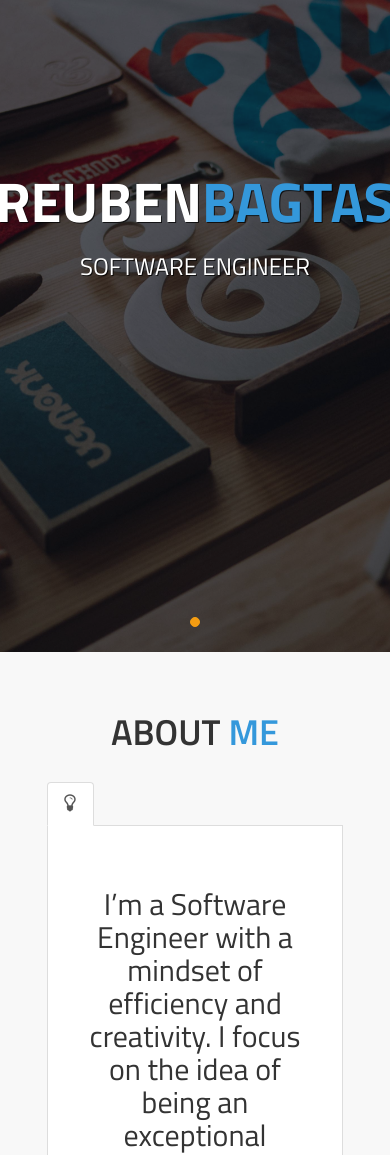
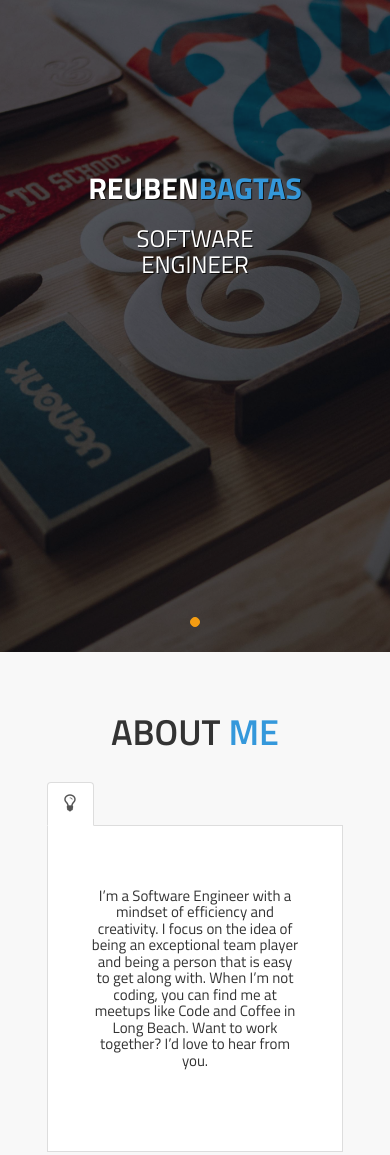
Before and after one commit to ReubenBagtas/ReubenBagtas.github.io, a plain HTML site: page index.html in a window 390 px wide. Shown: the part 192-1347 px from the top of the page. Drawn offline with nearby package versions, Linux system fonts and the light colour scheme.

Commit message:
added @media query
made mobile friendly

```diff
--- a/index.html
+++ b/index.html
@@ -63,7 +63,7 @@
       <div class="slide-1"></div>
       <div class="hero">
         <hgroup>
-            <h1>Reuben<span>Bagtas</span></h1>
+            <h1 id="name">Reuben<span>Bagtas</span></h1>
             <h3>Software Engineer</h3>
         </hgroup>
       </div>
@@ -106,9 +106,7 @@
                           I focus on the idea of being an exceptional team player and being a person that is easy to get along with.
                           When I’m not coding, you can find me at meetups like Code and Coffee in Long Beach.
                           Want to work together? I’d love to hear from you.</h2>
-                      <h4> <br>
-
-                        </h4>
+                      <h4> <br> </h4>
                   </div>
 
 
--- a/style.css
+++ b/style.css
@@ -1,5 +1,14 @@
 * { box-sizing: border-box; }
 
+@media only screen and (max-width: 700px ) {
+  #sectionA > h2 {
+    font-size: 15px;
+  }
+
+  #name {
+    font-size: 30px;
+  }
+}
 body {
   padding: 0;
   margin: 0;
```
